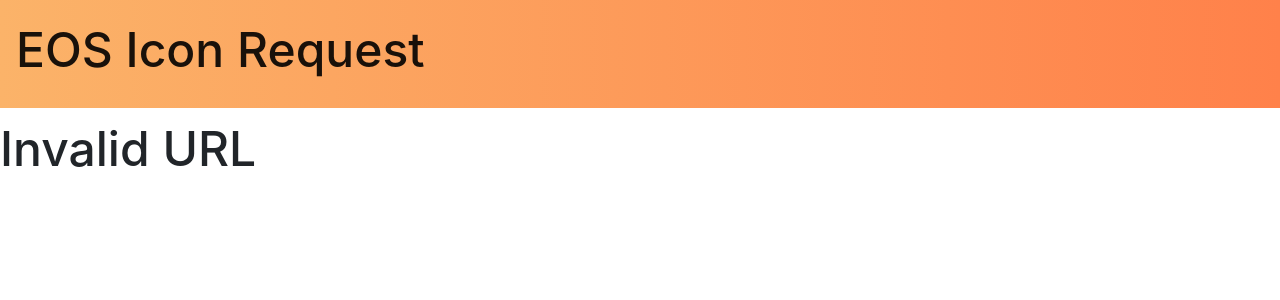
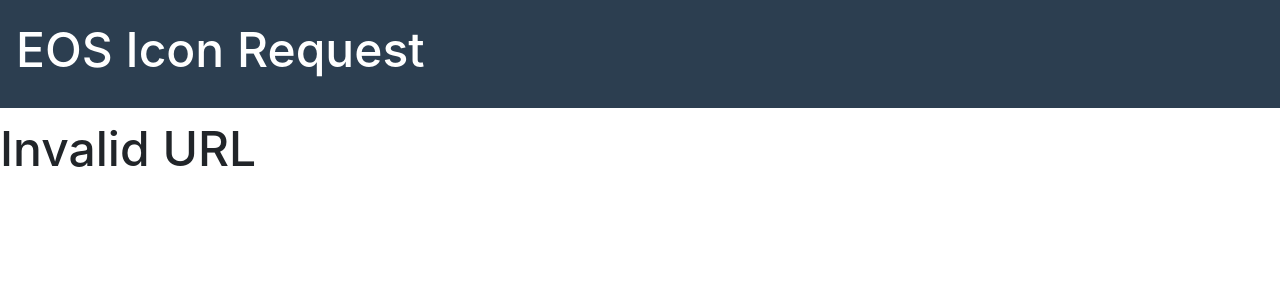
Before and after one commit to dvijaywargiya/login-frontend, a React (Create React App) app: page /newRequest in a window 1280 px wide. Shown: the top 300 px of the page. Built offline with nearby package versions, Linux system fonts and the light colour scheme.

Commit message:
Reverting

```diff
--- a/src/App.css
+++ b/src/App.css
@@ -36,7 +36,3 @@
       transform: rotate(360deg);
     }
   }
-
-  #primaryNav{
-    background: linear-gradient(90deg,#fbb369,#ff814a);
-  }
--- a/src/NavBar/NavBar.js
+++ b/src/NavBar/NavBar.js
@@ -7,7 +7,7 @@ function NavBar(props) {
     const history = useHistory();
     const { dispatch } = React.useContext(AuthContext);
     return (
-    <nav id="primaryNav" className="navbar navbar-light bg-primary fixed-top">
+    <nav className="navbar navbar-dark bg-primary fixed-top">
       <Link className="navbar-brand" to="/">
         <h1>EOS Icon Request</h1>
       </Link>
```
